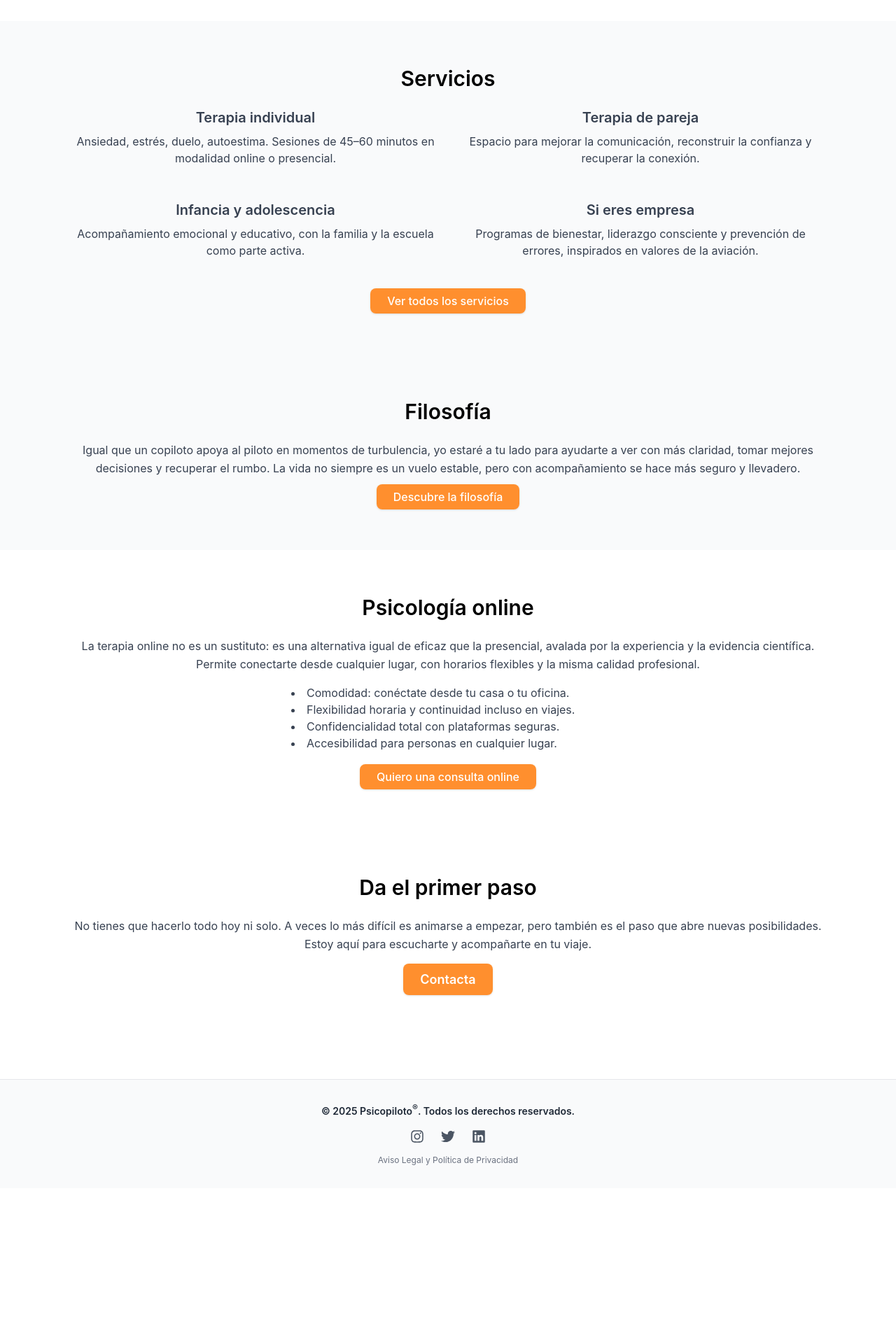
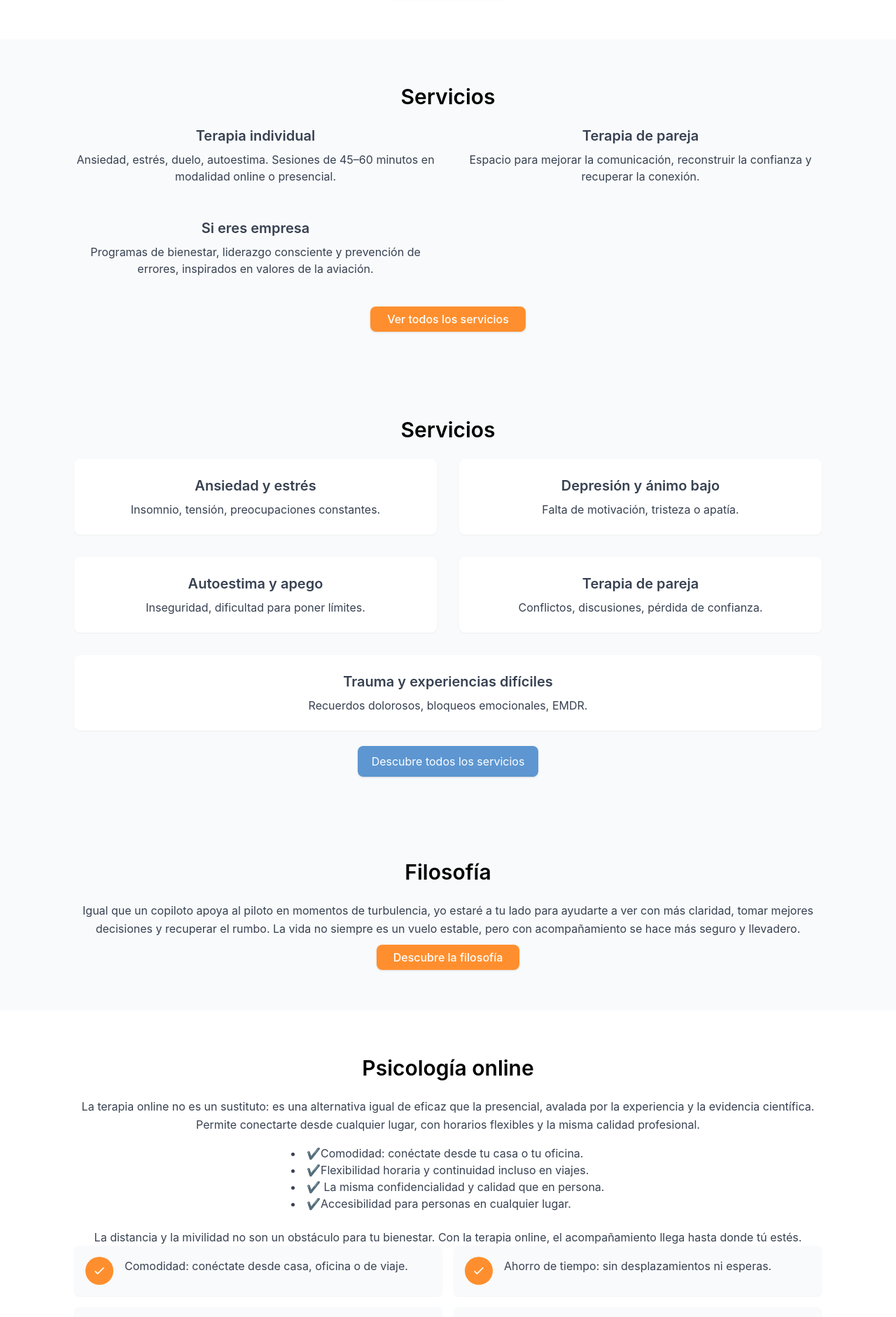
Before and after one commit to psicopiloto/psicopilotopage1, a Next.js app: page / in a window 1280 px wide. Shown: the part 900-2782 px from the top of the page at 70% size. Before the commit the page ends 2598 px from the top, so only its background shows below. Built offline with nearby package versions, Linux system fonts and the light colour scheme.

Commit message:
Update index.js2

```diff
--- a/pages/index.js
+++ b/pages/index.js
@@ -40,9 +40,13 @@ export default function Home() {
           <div className="container mx-auto max-w-4xl text-center">
             <h2 className="text-3xl font-semibold mb-6">Sobre mí</h2>
             <p className="text-gray-700 leading-relaxed mb-4">
-              Soy psicólogo con una trayectoria poco común: antes fui piloto militar de los aviones apagafuegos del 43 Grupo de FF.AA.
+              Soy psicólogo con una trayectoria poco común: antes fui <strong>piloto militar de los aviones apagafuegos del 43 Grupo de FF.AA.</strong>
               De la aviación aprendí valores como la humildad, el trabajo en equipo y la gestión de errores.
-              Ahora los aplico a la psicología para acompañarte en tu propio viaje vital.
+              Ahora los aplico a la psicología para acompañarte en tu propio viaje vital. Hoy acompaño a personas en su camino de crecimiento personal y
+              bienestar emocional, combinando mi formación en{" "}
+              <strong>psicología integradora</strong>, <strong>trauma</strong> y{" "}
+              <strong>EMDR</strong>, con una visión clara: cada persona es única y
+              merece ser escuchada con respeto y cercanía.
             </p>
             <Link href="/sobre-mi">
               <span className="px-6 py-2 bg-softorange-500 text-white rounded-lg font-medium shadow hover:bg-softorange-600 transition">
@@ -69,12 +73,7 @@ export default function Home() {
                   Espacio para mejorar la comunicación, reconstruir la confianza y recuperar la conexión.
                 </p>
               </div>
-              <div>
-                <h3 className="text-xl font-semibold mb-2">Infancia y adolescencia</h3>
-                <p className="mb-4">
-                  Acompañamiento emocional y educativo, con la familia y la escuela como parte activa.
-                </p>
-              </div>
+
               <div>
                 <h3 className="text-xl font-semibold mb-2">Si eres empresa</h3>
                 <p className="mb-4">
@@ -86,6 +85,43 @@ export default function Home() {
               <Link href="/servicios">
                 <span className="px-6 py-2 bg-softorange-500 text-white rounded-lg font-medium shadow hover:bg-softorange-600 transition">
                   Ver todos los servicios
+                </span>
+              </Link>
+            </div>
+          </div>
+   </section>
+
+
+  {/* SERVICIOS 2 */}
+        <section className="py-16 bg-gray-50">
+          <div className="container mx-auto max-w-5xl text-center">
+            <h2 className="text-3xl font-semibold mb-6">Servicios</h2>
+            <div className="grid md:grid-cols-2 gap-8 text-gray-700">
+              <div className="p-6 bg-white rounded-lg shadow-sm">
+                <h3 className="font-semibold text-xl mb-2">Ansiedad y estrés</h3>
+                <p>Insomnio, tensión, preocupaciones constantes.</p>
+              </div>
+              <div className="p-6 bg-white rounded-lg shadow-sm">
+                <h3 className="font-semibold text-xl mb-2">Depresión y ánimo bajo</h3>
+                <p>Falta de motivación, tristeza o apatía.</p>
+              </div>
+              <div className="p-6 bg-white rounded-lg shadow-sm">
+                <h3 className="font-semibold text-xl mb-2">Autoestima y apego</h3>
+                <p>Inseguridad, dificultad para poner límites.</p>
+              </div>
+              <div className="p-6 bg-white rounded-lg shadow-sm">
+                <h3 className="font-semibold text-xl mb-2">Terapia de pareja</h3>
+                <p>Conflictos, discusiones, pérdida de confianza.</p>
+              </div>
+              <div className="p-6 bg-white rounded-lg shadow-sm md:col-span-2">
+                <h3 className="font-semibold text-xl mb-2">Trauma y experiencias difíciles</h3>
+                <p>Recuerdos dolorosos, bloqueos emocionales, EMDR.</p>
+              </div>
+            </div>
+            <div className="mt-8">
+              <Link href="/servicios">
+                <span className="px-5 py-3 bg-psicopiloto-500 text-white rounded-lg shadow hover:bg-psicopiloto-600 transition">
+                  Descubre todos los servicios
                 </span>
               </Link>
             </div>
@@ -118,18 +154,68 @@ export default function Home() {
               Permite conectarte desde cualquier lugar, con horarios flexibles y la misma calidad profesional.
             </p>
             <ul className="text-gray-700 mb-6 list-disc list-inside text-left mx-auto max-w-md">
-              <li>Comodidad: conéctate desde tu casa o tu oficina.</li>
-              <li>Flexibilidad horaria y continuidad incluso en viajes.</li>
-              <li>Confidencialidad total con plataformas seguras.</li>
-              <li>Accesibilidad para personas en cualquier lugar.</li>
+              <li>✔️Comodidad: conéctate desde tu casa o tu oficina.</li>
+              <li>✔️Flexibilidad horaria y continuidad incluso en viajes.</li>
+              <li>✔️ La misma confidencialidad y calidad que en persona.</li>
+              <li>✔️Accesibilidad para personas en cualquier lugar.</li>
             </ul>
-            <Link href="/servicios#online">
-              <span className="px-6 py-2 bg-softorange-500 text-white rounded-lg font-medium shadow hover:bg-softorange-600 transition">
-                Quiero una consulta online
-              </span>
-            </Link>
-          </div>
-        </section>
+          <p className="text-gray-700">
+              La distancia  y la mivilidad no son un obstáculo para tu bienestar. Con la terapia online,
+              el acompañamiento llega hasta donde tú estés.
+            </p>
+
+
+<div className="grid grid-cols-1 md:grid-cols-2 gap-4">
+      {[
+        "Comodidad: conéctate desde casa, oficina o de viaje.",
+        "Ahorro de tiempo: sin desplazamientos ni esperas.",
+        "Flexibilidad horaria: sesiones adaptadas a tu agenda.",
+        "Continuidad: no interrumpes la terapia aunque cambies de ciudad.",
+        "Accesibilidad: ideal para zonas rurales o residentes en el extranjero.",
+        "Confidencialidad garantizada con plataformas seguras.",
+        "Evidencia científica: tan eficaz como la presencial en muchos casos.",
+        "Menor ansiedad inicial al hablar desde un entorno familiar.",
+        "Acceso a especialistas sin importar la distancia.",
+        "Mayor regularidad: facilita mantener la frecuencia de sesiones.",
+        "Reducción de costes indirectos: transporte y tiempo.",
+        "Rapidez: a menudo hay citas disponibles con más inmediatez."
+      ].map((item, i) => (
+        <div
+          key={i}
+          className="flex items-start gap-4 p-4 bg-gray-50 rounded-lg shadow-sm hover:shadow-md transition"
+        >
+          <span className="flex-none w-10 h-10 rounded-full bg-softorange-500 text-white inline-flex items-center justify-center">
+            {/* simple SVG check icon */}
+            <svg
+              className="w-5 h-5"
+              fill="none"
+              stroke="currentColor"
+              strokeWidth="2"
+              viewBox="0 0 24 24"
+              xmlns="http://www.w3.org/2000/svg"
+              aria-hidden="true"
+            >
+              <path strokeLinecap="round" strokeLinejoin="round" d="M5 13l4 4L19 7" />
+            </svg>
+          </span>
+          <p className="text-gray-700 leading-relaxed">{item}</p>
+        </div>
+      ))}
+    </div>
+
+    {/* pequeño separador y CTA centrado */}
+    <div className="mt-8 text-center">
+      <p className="text-sm text-gray-500 mb-4">
+        ¿Te interesa la comodidad y eficacia de la terapia online?
+      </p>
+      <Link href="/servicios#online">
+        <a className="inline-block px-6 py-3 bg-softorange-500 text-white rounded-lg text-lg font-semibold shadow hover:bg-softorange-600 transition">
+          Quiero una consulta online
+        </a>
+      </Link>
+    </div>
+  </div>
+</section>
 
         {/* CTA */}
         <section className="py-16 bg-white">
```
